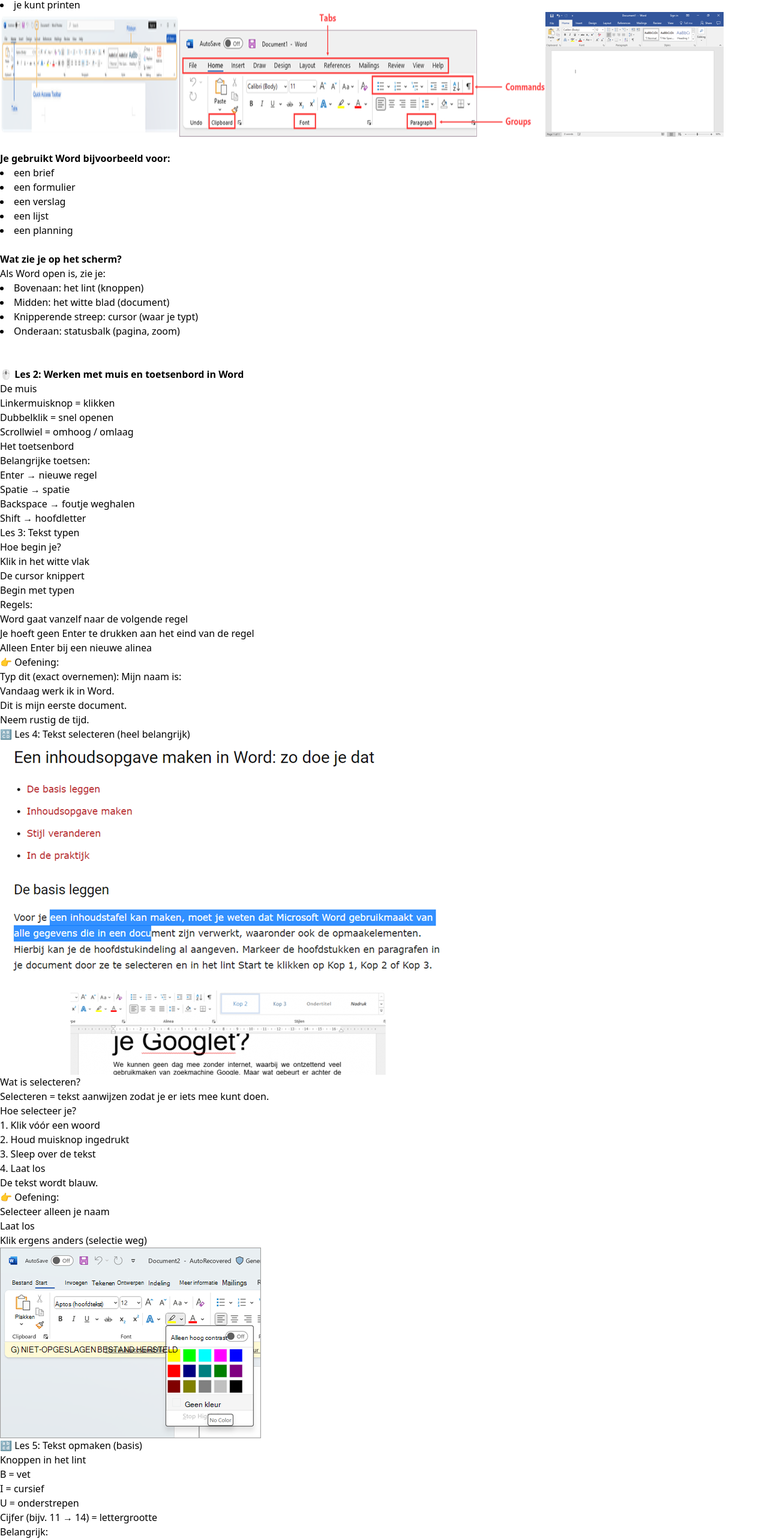
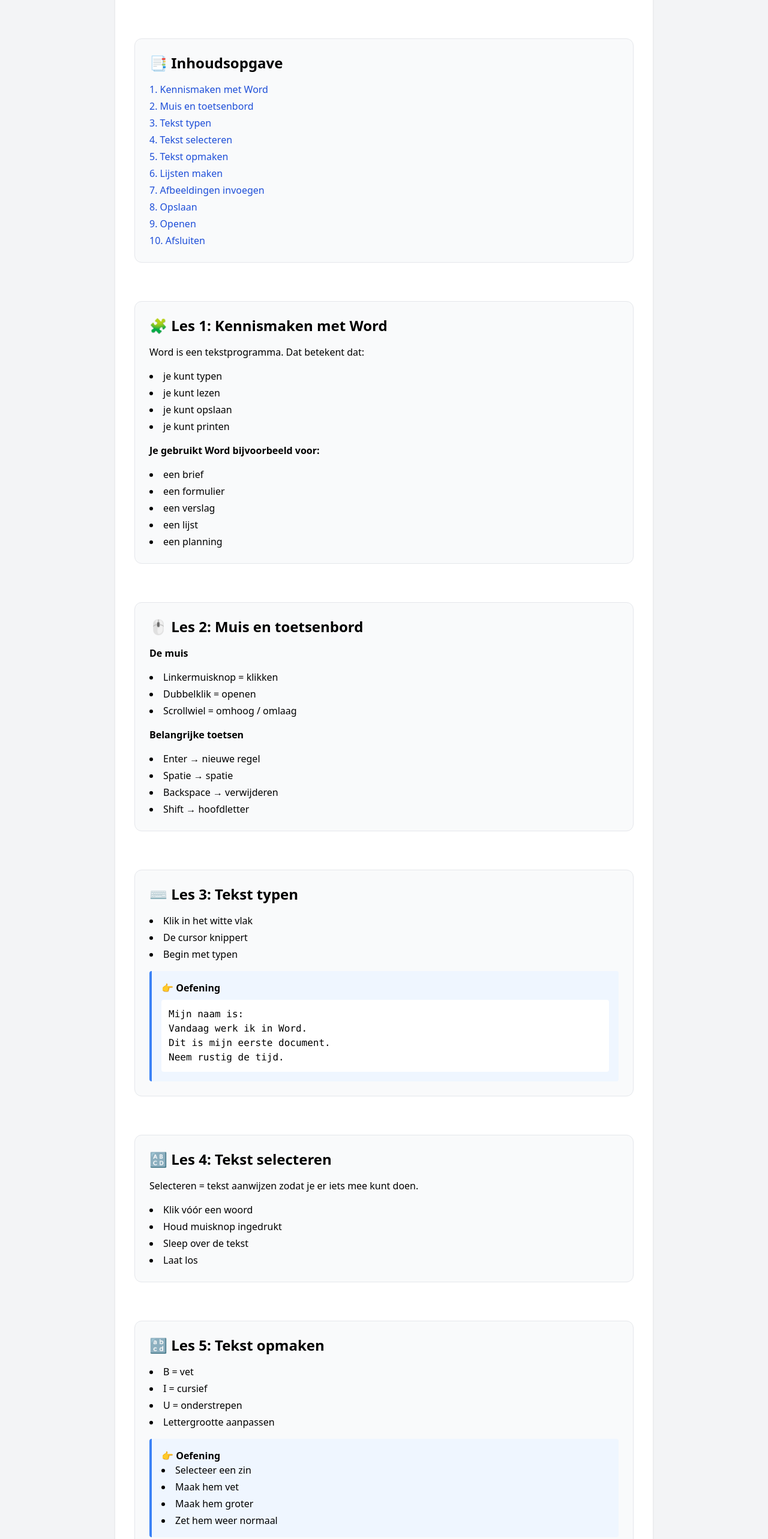
Before and after one commit to Bink132/basic-computer, a Nuxt app: page /word in a window 1280 px wide. Shown: the part 232-2798 px from the top of the page at 60% size. Built offline with nearby package versions, Linux system fonts and the light colour scheme.

Commit message:
word pagina beter maken

```diff
--- a/app/pages/word.vue
+++ b/app/pages/word.vue
@@ -1,209 +1,232 @@
 <template>
-    <NuxtLink to="/" class="hover:bg-gray-200 px-3 py-2 rounded transition">
-        home
+  <div class="min-h-screen bg-gray-100 py-10">
+    <div class="max-w-4xl mx-auto bg-white rounded-2xl shadow p-8 space-y-16">
+
+      <!-- Terug -->
+      <NuxtLink
+        to="/"
+        class="text-sm text-blue-600 hover:underline"
+      >
+        ← Terug naar home
       </NuxtLink>
-    <div>
-        <h1 class="text-6xl font-bold">Microsoft Word </h1>
 
-        <h1 class="font-bold">🧩 Les 1: Kennismaken met Word (oriëntatie)</h1>
-        <p>Wat is Word precies? <br>
+      <!-- Titel -->
+      <header class="space-y-2">
+        <h1 class="text-4xl font-extrabold">
+          Microsoft Word – Complete basisles
+        </h1>
+        <p class="text-gray-600">
+          In deze les leer je stap voor stap werken met Microsoft Word.
+        </p>
+      </header>
+
+      <!-- Inhoudsopgave -->
+      <section class="border rounded-xl p-6 bg-gray-50">
+        <h2 class="text-2xl font-bold mb-4">
+          📑 Inhoudsopgave
+        </h2>
+        <ul class="list-decimal list-inside space-y-1 text-blue-700">
+          <li><a href="#les-1" class="hover:underline">Kennismaken met Word</a></li>
+          <li><a href="#les-2" class="hover:underline">Muis en toetsenbord</a></li>
+          <li><a href="#les-3" class="hover:underline">Tekst typen</a></li>
+          <li><a href="#les-4" class="hover:underline">Tekst selecteren</a></li>
+          <li><a href="#les-5" class="hover:underline">Tekst opmaken</a></li>
+          <li><a href="#les-6" class="hover:underline">Lijsten maken</a></li>
+          <li><a href="#les-7" class="hover:underline">Afbeeldingen invoegen</a></li>
+          <li><a href="#les-8" class="hover:underline">Opslaan</a></li>
+          <li><a href="#les-9" class="hover:underline">Openen</a></li>
+          <li><a href="#les-10" class="hover:underline">Afsluiten</a></li>
+        </ul>
+      </section>
+
+      <!-- LES 1 -->
+      <section id="les-1" class="lesson">
+        <h2>🧩 Les 1: Kennismaken met Word</h2>
+        <p>
           Word is een tekstprogramma. Dat betekent dat:
         </p>
-        <ul class="list-disc list-inside">
+        <ul>
           <li>je kunt typen</li>
           <li>je kunt lezen</li>
           <li>je kunt opslaan</li>
           <li>je kunt printen</li>
         </ul>
-        <div class="flex pb-6">
-        <img src="/img/word/word-1.png" alt="">
-        <img src="/img/word/word-2.png" alt="">
-        <img src="/img/word/word-3.png" alt="">
-        </div>
-        <p class="font-bold">Je gebruikt Word bijvoorbeeld voor:</p>
-        <ul class="list-disc list-inside">
+
+        <p class="font-semibold">
+          Je gebruikt Word bijvoorbeeld voor:
+        </p>
+        <ul>
           <li>een brief</li>
           <li>een formulier</li>
           <li>een verslag</li>
           <li>een lijst</li>
           <li>een planning</li>
         </ul>
-        <h2 class="pt-6 font-bold">Wat zie je op het scherm?</h2>
-        <p>Als Word open is, zie je:</p>
-        <ul class="list-disc list-inside">
-            <li>Bovenaan: het lint (knoppen)</li>
-            <li>Midden: het witte blad (document)</li>
-            <li>Knipperende streep: cursor (waar je typt)</li>
-            <li>Onderaan: statusbalk (pagina, zoom)</li>
-        </ul>
-        <h1 class="font-bold pt-12">🖱️ Les 2: Werken met muis en toetsenbord in Word</h1>
-        <p>De muis</p>
+      </section>
+
+      <!-- LES 2 -->
+      <section id="les-2" class="lesson">
+        <h2>🖱️ Les 2: Muis en toetsenbord</h2>
+
+        <p class="font-semibold">De muis</p>
         <ul>
           <li>Linkermuisknop = klikken</li>
-            <li>Dubbelklik = snel openen</li>
+          <li>Dubbelklik = openen</li>
           <li>Scrollwiel = omhoog / omlaag</li>
         </ul>
-        <p>
-            Het toetsenbord <br>
-            Belangrijke toetsen:
-        </p>
+
+        <p class="font-semibold">Belangrijke toetsen</p>
         <ul>
           <li>Enter → nieuwe regel</li>
           <li>Spatie → spatie</li>
-            <li>Backspace → foutje weghalen</li>
+          <li>Backspace → verwijderen</li>
           <li>Shift → hoofdletter</li>
         </ul>
-        <h1>Les 3: Tekst typen </h1>
-        <p>Hoe begin je?</p>
+      </section>
+
+      <!-- LES 3 -->
+      <section id="les-3" class="lesson">
+        <h2>⌨️ Les 3: Tekst typen</h2>
+
         <ul>
           <li>Klik in het witte vlak</li>
           <li>De cursor knippert</li>
           <li>Begin met typen</li>
         </ul>
-        <p>Regels:</p>
+
+        <div class="exercise">
+          <p class="font-semibold">👉 Oefening</p>
+          <p class="font-mono bg-white p-3 rounded mt-2">
+            Mijn naam is:<br />
+            Vandaag werk ik in Word.<br />
+            Dit is mijn eerste document.<br />
+            Neem rustig de tijd.
+          </p>
+        </div>
+      </section>
+
+      <!-- LES 4 -->
+      <section id="les-4" class="lesson">
+        <h2>🔠 Les 4: Tekst selecteren</h2>
+
+        <p>
+          Selecteren = tekst aanwijzen zodat je er iets mee kunt doen.
+        </p>
+
         <ul>
-            <li>Word gaat vanzelf naar de volgende regel</li>
-            <li>Je hoeft geen Enter te drukken aan het eind van de regel</li>
-            <li>Alleen Enter bij een nieuwe alinea</li>
+          <li>Klik vóór een woord</li>
+          <li>Houd muisknop ingedrukt</li>
+          <li>Sleep over de tekst</li>
+          <li>Laat los</li>
         </ul>
-        <p>👉 Oefening:</p>
-        <p>Typ dit (exact overnemen):
-            Mijn naam is:<br>
-            Vandaag werk ik in Word.<br>
-            Dit is mijn eerste document.<br>
-            Neem rustig de tijd.<br>
-        </p>
-        <h1>🔠 Les 4: Tekst selecteren (heel belangrijk)</h1>
-        <img src="/img/word/inhoudsopgave.png" alt="">
-        <p>Wat is selecteren?</p>
-        <p>Selecteren = tekst aanwijzen zodat je er iets mee kunt doen.</p>
-        <p>Hoe selecteer je?</p>
-        <ul>
-            <li>1. Klik vóór een woord</li>
-            <li>2. Houd muisknop ingedrukt</li>
-            <li>3. Sleep over de tekst</li>
-            <li>4. Laat los</li>
-        </ul>
-        <p>De tekst wordt blauw.</p>
-        <p>👉 Oefening:</p>
-        <ul>
-            <li>Selecteer alleen je naam</li>
-            <li>Laat los</li>
-            <li>Klik ergens anders (selectie weg)</li>
-        </ul>
-        <img src="/img/word/stielen.png" alt="">
-        <h1>🔡 Les 5: Tekst opmaken (basis)</h1>
-        <p>Knoppen in het lint</p>
+      </section>
+
+      <!-- LES 5 -->
+      <section id="les-5" class="lesson">
+        <h2>🔡 Les 5: Tekst opmaken</h2>
+
         <ul>
           <li>B = vet</li>
           <li>I = cursief</li>
           <li>U = onderstrepen</li>
-            <li>Cijfer (bijv. 11 → 14) = lettergrootte</li>
+          <li>Lettergrootte aanpassen</li>
         </ul>
-        <p>
-            Belangrijk:<br>
-            Eerst selecteren, dan knop indrukken.<br>
-            👉 Oefening:<br>
+
+        <div class="exercise">
+          <p class="font-semibold">👉 Oefening</p>
+          <ul>
+            <li>Selecteer een zin</li>
+            <li>Maak hem vet</li>
+            <li>Maak hem groter</li>
+            <li>Zet hem weer normaal</li>
+          </ul>
+        </div>
+      </section>
+
+      <!-- LES 6 -->
+      <section id="les-6" class="lesson">
+        <h2>📋 Les 6: Lijsten maken</h2>
+
+        <ul>
+          <li>Taken</li>
+          <li>Boodschappen</li>
+          <li>Stappen</li>
+        </ul>
+      </section>
+
+      <!-- LES 7 -->
+      <section id="les-7" class="lesson">
+        <h2>🖼️ Les 7: Afbeeldingen invoegen</h2>
+
+        <ul>
+          <li>Klik op Invoegen</li>
+          <li>Klik op Afbeeldingen</li>
+          <li>Kies een foto</li>
+          <li>Klik op Invoegen</li>
+        </ul>
+      </section>
+
+      <!-- LES 8 -->
+      <section id="les-8" class="lesson">
+        <h2>💾 Les 8: Opslaan</h2>
+
+        <ul>
+          <li>Klik op Bestand</li>
+          <li>Klik op Opslaan als</li>
+          <li>Kies Documenten</li>
+          <li>Geef een naam</li>
+        </ul>
+      </section>
+
+      <!-- LES 9 -->
+      <section id="les-9" class="lesson">
+        <h2>📂 Les 9: Document openen</h2>
+
+        <ul>
+          <li>Open Word</li>
+          <li>Klik op Openen</li>
+          <li>Kies je document</li>
+        </ul>
+      </section>
+
+      <!-- LES 10 -->
+      <section id="les-10" class="lesson">
+        <h2>🖨️ Les 10: Afsluiten</h2>
+
+        <ul>
+          <li>Klik op X</li>
+          <li>Kies altijd Opslaan</li>
+        </ul>
+
+        <p class="font-semibold pt-4">
+          ✅ Wat heb je geleerd?
         </p>
         <ul>
-            <li>1. Selecteer een zin</li>
-            <li>2. Maak hem vet</li>'
-            <li>3. Maak hem groter</li>
-            <li>4. Zet hem weer normaal</li>
+          <li>Word openen</li>
+          <li>Tekst typen</li>
+          <li>Tekst opmaken</li>
+          <li>Opslaan en openen</li>
         </ul>
-        <h1>📋 Les 6: Lijsten en opsommingen</h1>
-        <p>Wanneer gebruik je een lijst?</p>
-        <ul>
-            <li>taken</li>
-            <li>boodschappen</li>
-            <li>stappen</li>
-            <li>etcetera</li>
-        </ul>
-        <p>Hoe maak je een lijst?</p>
-        <ul>
-            <li>1. Typ een woord</li>
-            <li>2. Druk op Enter</li>
-            <li>3. Klik op opsommingstekens</li>
-            <li>4. Typ volgende regel</li>
-        </ul>
-        <p>👉 Oefening:
-            Maak een lijst met:<br>
-        </p>
-        <ul>
-            <li>Koffie</li>
-            <li>Thee</li>
-            <li>Water</li>
-        </ul>
+      </section>
 
-        <h1>🖼️ Les 7: Afbeeldingen invoegen</h1>
-        <img src="/img/word/Afbeelding-word.png" alt="">
-        <img src="/img/word/Afbeelding-groote.png" alt="">
-        <p>Afbeelding invoegen</p>
-        <ul>
-            <li>1. Klik op Invoegen</li>
-            <li>2. Klik op Afbeeldingen</li>
-            <li>3. Kies een foto</li>
-            <li>4. Klik op Invoegen</li>
-        </ul>
-        <p>Afbeelding aanpassen</p>
-        <ul>
-            <li>Klik op de afbeelding</li>
-            <li>Hoek vastpakken</li>
-            <li>Groter of kleiner slepen</li>
-        </ul>
-        <p>
-            👉 Oefening:<br>
-            • Voeg 1 afbeelding toe<br>
-            • Maak hem iets kleiner
-        </p>
-
-        <h1>💾 Les 8: Opslaan (heel belangrijk)</h1>
-        <p>
-            Waarom opslaan?<br>
-            Als je niet opslaat, ben je alles kwijt.<br>
-            Opslaan – stap voor stap
-        </p>
-        <ul>
-            <li>1. Klik op Bestand</li>
-            <li>2. Klik op Opslaan als</li>
-            <li>3. Kies Documenten</li>
-            <li>4. Typ een naam</li>
-            <li>5. Klik Opslaan</li>
-        </ul>
-        <p>
-            👉 Oefening:<br>
-            Sla op als:<br>
-            word-oefening
-        </p>
-
-        <h1>📂 Les 9: Document terugvinden en openen</h1>
-        <ul>
-            <li>1. Open Word</li>
-            <li>2. Klik op Openen</li>
-            <li>3. Klik op Documenten</li>
-            <li>4. Klik op jouw bestand</li>
-        </ul>
-        <p>👉 Zo weet je zeker dat je werk niet weg is.</p>
-
-        <h1>🖨️ Les 10: Afsluiten en afsluiten zonder fouten</h1>
-        <p>Word afsluiten</p>
-        <ul>
-            <li>Klik rechtsboven op X</li>
-        </ul>
-        <p>Let op:</p>
-        <ul>
-            <li>Als Word vraagt: Opslaan? <br>
-                → Altijd JA kiezen
-            </li>
-        </ul>
-        <p>✅ Wat heb je nu geleerd?</p>
-        <p>
-            Na deze Word-lessen kun je:<br>
-            ✔ Word openen<br>
-            ✔ Tekst typen<br>
-            ✔ Tekst opmaken<br>
-            ✔ Afbeelding invoegen<br>
-            ✔ Opslaan en openen<br>
-        </p>
+    </div>
   </div>
 </template>
+
+<style scoped>
+.lesson {
+  @apply border rounded-xl p-6 bg-gray-50 space-y-4;
+}
+
+.lesson h2 {
+  @apply text-2xl font-bold;
+}
+
+.lesson ul {
+  @apply list-disc list-inside space-y-1;
+}
+
+.exercise {
+  @apply bg-blue-50 border-l-4 border-blue-500 p-4 rounded;
+}
+</style>
```
Lines whose indentation alone changed are shown as unchanged.
